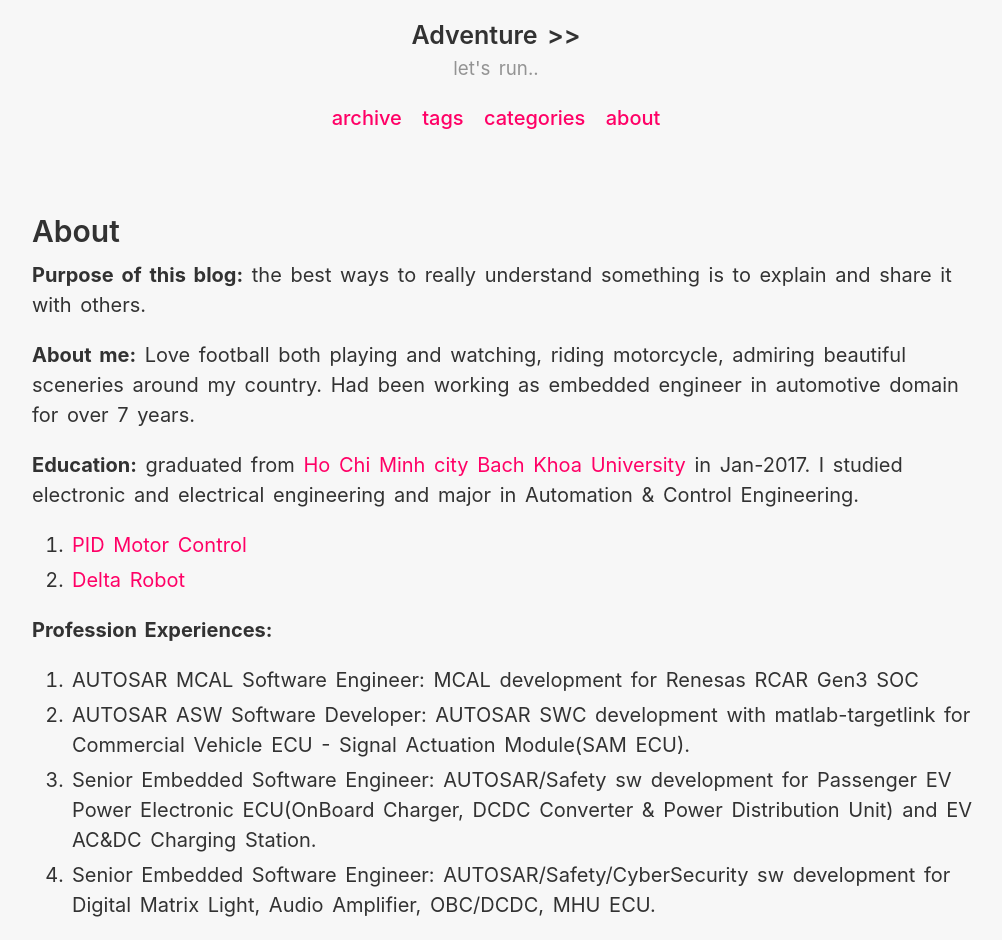
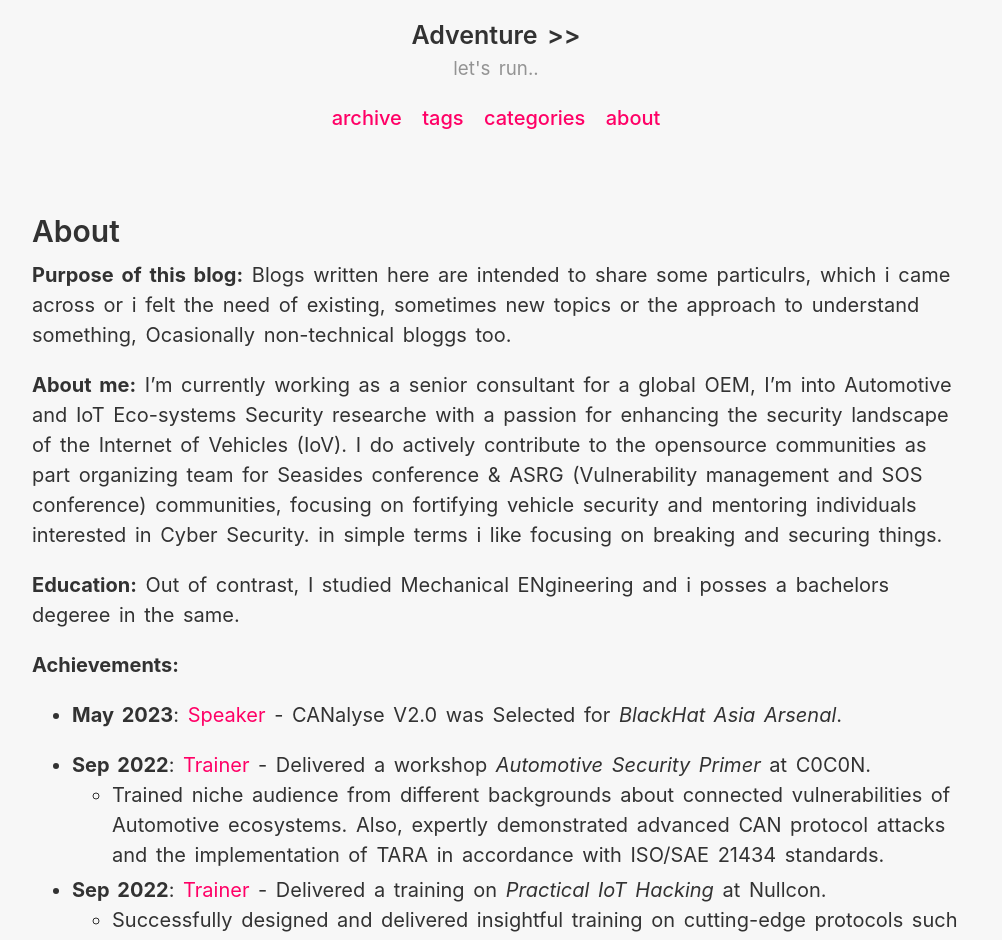
Before and after one commit to KartheekLade/kartheeklade.github.io, a Jekyll site: the page built from _pages/about.md, in a window 1280 px wide and 1400 px high. Shown: the top 940 px of the window, without its empty margins (138-1140 px from the left). Built offline with Jekyll 4.4.1, drawn with Linux system fonts in a browser that asks for light colours; some web fonts are replaced; some of the changed text lies outside the part shown.

Commit message:
updated about page

```diff
--- a/_pages/about.md
+++ b/_pages/about.md
@@ -3,26 +3,37 @@ layout: page
 permalink: /about/
 title: About
 ---
-**Purpose of this blog:** the best ways to really understand something is to explain and share it with others.
+**Purpose of this blog:** Blogs written here are intended to share some particulrs, which i came across or i felt the need of existing, sometimes new topics or the approach to understand something, Ocasionally non-technical bloggs too.
 
-**About me:** Love football both playing and watching, riding motorcycle, admiring beautiful sceneries around my country. Had been working as embedded engineer in automotive domain for over 7 years.
+**About me:** I'm currently working as a senior consultant for a global OEM, I'm into Automotive and IoT Eco-systems Security researche with a passion for enhancing the security landscape of the Internet of Vehicles (IoV). I do actively contribute to the opensource communities as part organizing team for Seasides conference  & ASRG (Vulnerability management and SOS conference)  communities, focusing on fortifying vehicle security and mentoring individuals interested in Cyber Security. in simple terms i like focusing on breaking and securing things.
 
-**Education:** graduated from [Ho Chi Minh city Bach Khoa University](https://hcmut.edu.vn/en) in Jan-2017. I studied electronic and electrical engineering and major in Automation & Control Engineering.
-1. [PID Motor Control](https://link)
-2. [Delta Robot](https://link)
 
-**Profession Experiences:**
-1. AUTOSAR MCAL Software Engineer: MCAL development for Renesas RCAR Gen3 SOC
-2. AUTOSAR ASW Software Developer: AUTOSAR SWC development with matlab-targetlink for Commercial Vehicle ECU - Signal Actuation Module(SAM ECU).
-3. Senior Embedded Software Engineer: AUTOSAR/Safety sw development for Passenger EV Power Electronic ECU(OnBoard Charger, DCDC Converter & Power Distribution Unit) and EV AC&DC Charging Station.
-4. Senior Embedded Software Engineer: AUTOSAR/Safety/CyberSecurity sw development for Digital Matrix Light, Audio Amplifier, OBC/DCDC, MHU ECU.
+**Education:** Out of contrast, I studied Mechanical ENgineering and i posses a bachelors degeree in the same.
+
+**Achievements:**
+
+- **May 2023**: [Speaker](https://www.blackhat.com/asia-23/arsenal/schedule/index.html#canalyse---a-vehicle-network-analysis-and-attack-tool-30723) - CANalyse V2.0 was Selected for *BlackHat Asia Arsenal*.
+
+- **Sep 2022**: [Trainer](https://india.c0c0n.org/2022/ws-automotive-Security-primer) - Delivered a workshop *Automotive Security Primer* at C0C0N.
+  - Trained niche audience from different backgrounds about connected vulnerabilities of Automotive ecosystems. Also, expertly demonstrated advanced CAN protocol attacks and the implementation of TARA in accordance with ISO/SAE 21434 standards.
+
+- **Sep 2022**: [Trainer](https://nullcon.net/goa-2022/training/practical-iot-hacking/) - Delivered a training on *Practical IoT Hacking* at Nullcon.
+  - Successfully designed and delivered insightful training on cutting-edge protocols such as UART, JTAG, SPI, I2C, CAN, MQTT, Zigbee, and BLE to a highly specialized audience of over 35 participants, demonstrating exceptional management skills throughout the three-day live session period.
+
+- **Aug 2022**: [Speaker](https://github.com/canalyse/CANalyse) - Demonstrated *CANalyse 2.0* at various conferences such as [DEFCON USA Car Hacking Village](https://www.carhackingvillage.com/talks), [BlackHat USA Arsenal](https://www.blackhat.com/us-22/arsenal/schedule/presenters.html#kartheek-lade-41926), [Seasides](https://seasides.net/speakers/kartheek_lade/), [Secure our Streets](https://sos.asrg.io/schedule-and-presentations/).
+
+- **May 2021**: [Speaker](https://www.blackhat.com/asia-21/arsenal/schedule/#canalyse-a-vehicle-network-analysis-and-attack-tool-22640) - CANalyse V1.0 was Selected for *BlackHat Asia Arsenal*.
+
+- **Mar 2020**: [Winner](https://twitter.com/doegox/status/1237063162635210752) - *Secured First place* in the Hardware CTF conducted by Quarkslab, played along with Team bi0s Nullcon, Goa, India.
+
+- **Oct 2019**: Speaker - BSides Delhi *Car Hacking Village*, Delhi, India.
+
+
 
 **Projects:**
-1. [STM32F407 AUTOSAR 4.4.0 MCAL](https://github.com/)
-2. [ISO15118 compliance test suite](https://github.com/)
-3. [OCPP compliance test suite](https://github.com/)
+1. [CANalyse 2.0 ](https://github.com/canalyse/CANalyse-2.0)
 
-**Contact info:** [mail](mailto:blurredbyte@gmail.com) - [linkedin](https://www.linkedin.com/in/dugx9/)
+**Contact info:** [mail](mailto:contact@kartheeklade.com) - [linkedin](https://www.linkedin.com/in/Kartheeklade/)
 
 <figure>
   <img src="/assets/img/bon-fire-bro.jpg" alt="Testing">
```
